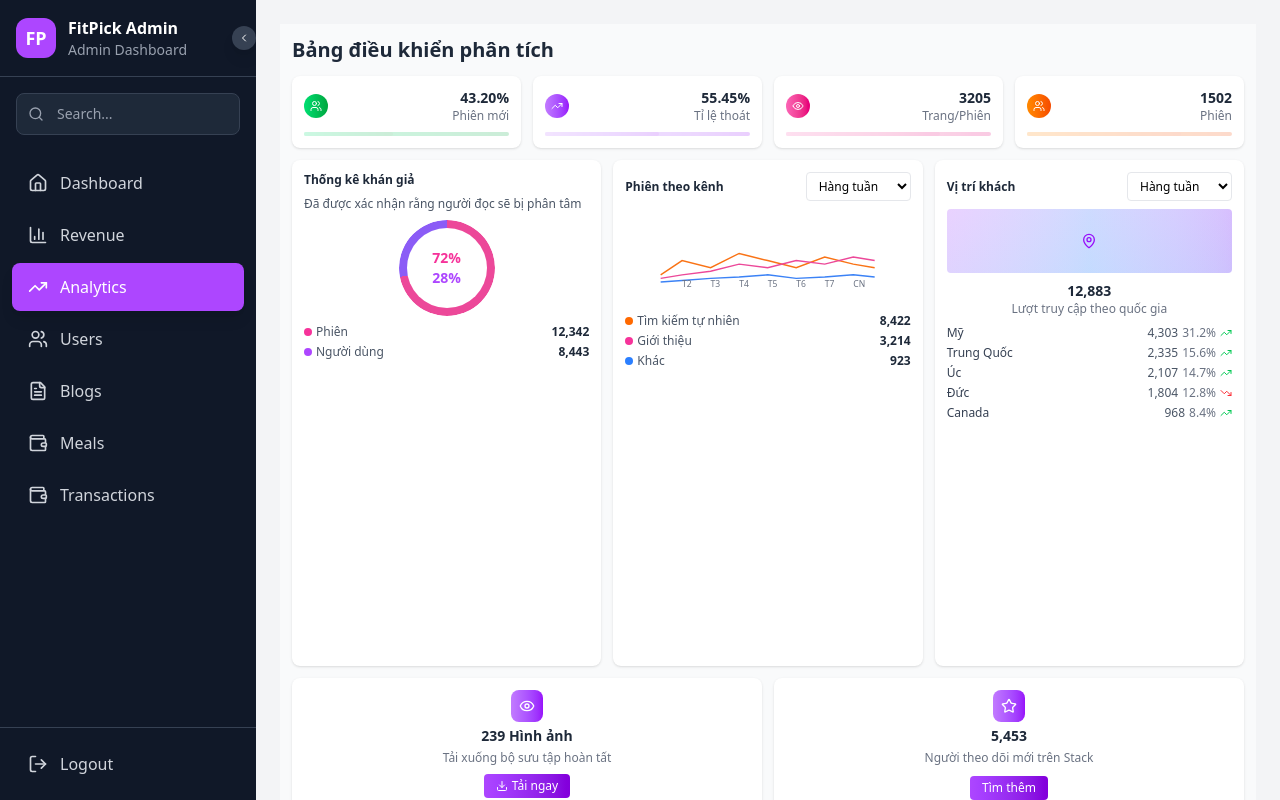
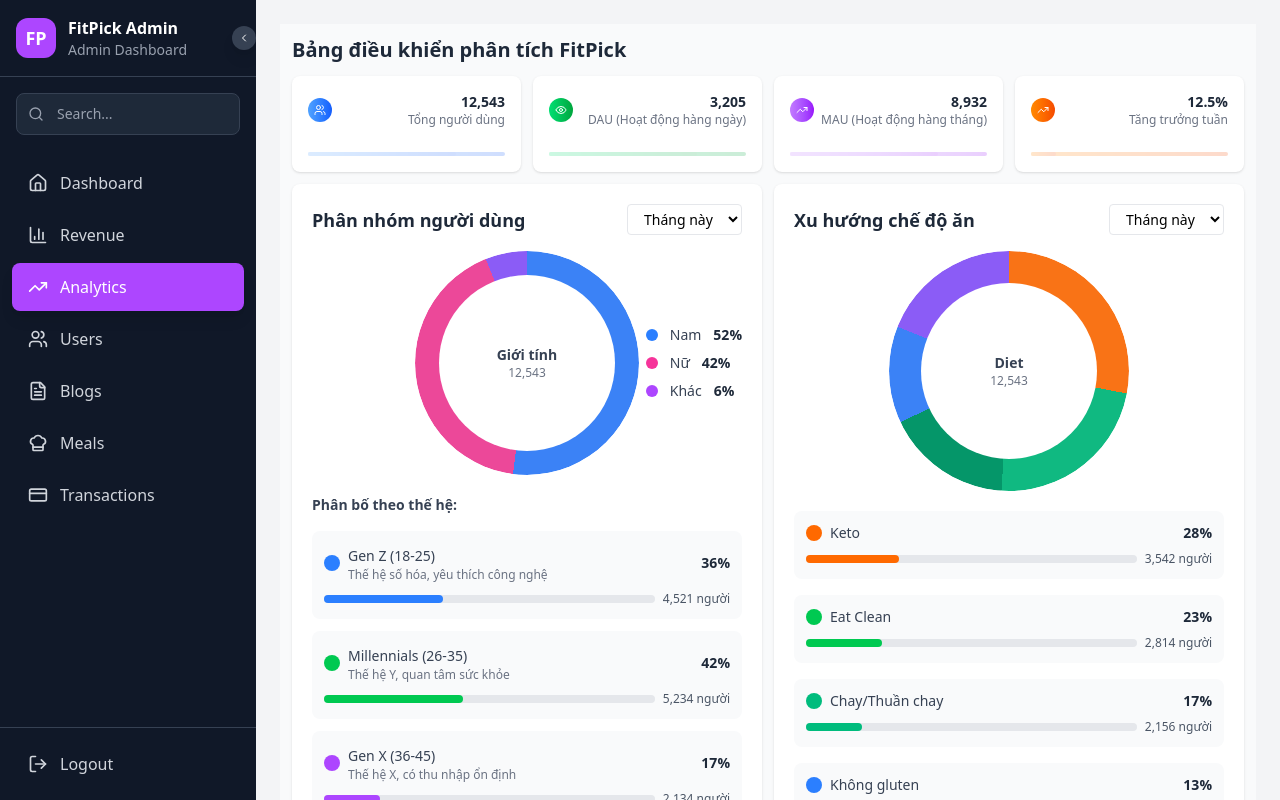
Before and after one commit to YunCt123/fitpick-admin, a React (Vite) app: page /dashboard/analytics in a window 1280 px wide. Built offline with nearby package versions, Linux system fonts and the light colour scheme; no server answers.

Commit message:
re_organize analytics

```diff
--- a/src/components/SideBar.tsx
+++ b/src/components/SideBar.tsx
@@ -6,11 +6,12 @@
   Users,
   TrendingUp,
   FileText,
-  Wallet,
   LogOut,
   Search,
   ChevronLeft,
-  ChevronRight
+  ChevronRight,
+  ChefHat,
+  CreditCard
 } from 'lucide-react';
 
 interface SideBarProps {
@@ -43,8 +44,8 @@
     { icon: TrendingUp, label: 'Analytics', path: '/dashboard/analytics' },
     { icon: Users, label: 'Users', path: '/dashboard/users' },
     { icon: FileText, label: 'Blogs', path: '/dashboard/blogs' },
-    { icon: Wallet, label: 'Meals', path: '/dashboard/meals' },
-    { icon: Wallet, label: 'Transactions', path: '/dashboard/transactions' },
+    { icon: ChefHat, label: 'Meals', path: '/dashboard/meals' },
+    { icon: CreditCard, label: 'Transactions', path: '/dashboard/transactions' },
 
   ];
 
--- a/src/pages/Analytics.tsx
+++ b/src/pages/Analytics.tsx
@@ -1,69 +1,109 @@
 import React from 'react';
-import { TrendingUp, TrendingDown, Users, Eye, MapPin, Download, Star } from 'lucide-react';
+import { TrendingUp, TrendingDown, Users, Eye } from 'lucide-react';
 
 const Analytics: React.FC = () => {
-  // Sample data for the analytics
+  // Sample data for the analytics - User Overview
   const kpiData = [
     {
-      title: 'Phiên mới',
-      value: '43.20%',
-      color: 'bg-gradient-to-r from-green-400 to-green-600',
+      title: 'Tổng người dùng',
+      value: '12,543',
+      color: 'bg-gradient-to-r from-blue-400 to-blue-600',
       icon: Users,
-      isPercentage: true
+      isPercentage: false
     },
     {
-      title: 'Tỉ lệ thoát',
-      value: '55.45%',
-      color: 'bg-gradient-to-r from-purple-400 to-purple-600',
-      icon: TrendingUp,
-      isPercentage: true
-    },
-    {
-      title: 'Trang/Phiên',
-      value: '3205',
-      color: 'bg-gradient-to-r from-pink-400 to-pink-600',
+      title: 'DAU (Hoạt động hàng ngày)',
+      value: '3,205',
+      color: 'bg-gradient-to-r from-green-400 to-green-600',
       icon: Eye,
       isPercentage: false
     },
     {
-      title: 'Phiên',
-      value: '1502',
+      title: 'MAU (Hoạt động hàng tháng)',
+      value: '8,932',
+      color: 'bg-gradient-to-r from-purple-400 to-purple-600',
+      icon: TrendingUp,
+      isPercentage: false
+    },
+    {
+      title: 'Tăng trưởng tuần',
+      value: '12.5%',
       color: 'bg-gradient-to-r from-orange-400 to-orange-600',
-      icon: Users,
-      isPercentage: false
+      icon: TrendingUp,
+      isPercentage: true
     }
   ];
 
-  const channelData = [
-    { name: 'Tìm kiếm tự nhiên', value: 8422, color: 'bg-orange-500' },
-    { name: 'Giới thiệu', value: 3214, color: 'bg-pink-500' },
-    { name: 'Khác', value: 923, color: 'bg-blue-500' }
+  const dietData = [
+    { name: 'Keto', value: 3542, percentage: 28, color: 'bg-orange-500' },
+    { name: 'Eat Clean', value: 2814, percentage: 23, color: 'bg-green-500' },
+    { name: 'Chay/Thuần chay', value: 2156, percentage: 17, color: 'bg-emerald-500' },
+    { name: 'Không gluten', value: 1654, percentage: 13, color: 'bg-blue-500' },
+    { name: 'Khác', value: 2377, percentage: 19, color: 'bg-purple-500' }
   ];
 
-  const audienceData = {
-    sessions: 12342,
-    users: 8443,
-    sessionsPercentage: 72,
-    usersPercentage: 28
+  const genderData = {
+    male: 6543,
+    female: 5234,
+    other: 766,
+    malePercentage: 52,
+    femalePercentage: 42,
+    otherPercentage: 6
   };
 
-  const countryData = [
-    { country: 'Mỹ', visits: 4303, percentage: 31.2, trend: 'up' },
-    { country: 'Trung Quốc', visits: 2335, percentage: 15.6, trend: 'up' },
-    { country: 'Úc', visits: 2107, percentage: 14.7, trend: 'up' },
-    { country: 'Đức', visits: 1804, percentage: 12.8, trend: 'down' },
-    { country: 'Canada', visits: 968, percentage: 8.4, trend: 'up' }
+  const ageGroups = [
+    {
+      name: 'Gen Z (18-25)',
+      count: 4521,
+      percentage: 36,
+      color: 'bg-blue-500',
+      description: 'Thế hệ số hóa, yêu thích công nghệ'
+    },
+    {
+      name: 'Millennials (26-35)',
+      count: 5234,
+      percentage: 42,
+      color: 'bg-green-500',
+      description: 'Thế hệ Y, quan tâm sức khỏe'
+    },
+    {
+      name: 'Gen X (36-45)',
+      count: 2134,
+      percentage: 17,
+      color: 'bg-purple-500',
+      description: 'Thế hệ X, có thu nhập ổn định'
+    },
+    {
+      name: 'Boomers (>45)',
+      count: 654,
+      percentage: 5,
+      color: 'bg-orange-500',
+      description: 'Thế hệ trưởng thành, quan tâm dinh dưỡng'
+    }
+  ];
+
+
+
+  const popularMeals = [
+    { name: 'Salad bơ', orders: 1523, percentage: 18.5, trend: 'up' },
+    { name: 'Gà nướng kiểu Địa Trung Hải', orders: 1342, percentage: 16.3, trend: 'up' },
+    { name: 'Cơm quinoa với rau củ', orders: 1156, percentage: 14.0, trend: 'up' },
+    { name: 'Smoothie xanh detox', orders: 987, percentage: 12.0, trend: 'down' },
+    { name: 'Cá hồi nướng', orders: 834, percentage: 10.1, trend: 'up' },
+    { name: 'Bánh yến mạch', orders: 723, percentage: 8.8, trend: 'up' },
+    { name: 'Súp lơ xanh', orders: 612, percentage: 7.4, trend: 'down' },
+    { name: 'Yogurt Hy Lạp', orders: 445, percentage: 5.4, trend: 'up' }
   ];
 
   return (
-    <div className="h-screen bg-gray-50 p-3 overflow-hidden flex flex-col">
-      <h1 className="text-xl font-bold text-gray-800 mb-3">Bảng điều khiển phân tích</h1>
+    <div className="min-h-screen bg-gray-50 p-3 overflow-y-auto">
+      <h1 className="text-xl font-bold text-gray-800 mb-3">Bảng điều khiển phân tích FitPick</h1>
 
       {/* KPI Cards */}
       <div className="grid grid-cols-4 gap-3 mb-3">
         {kpiData.map((kpi, index) => (
-          <div key={index} className="bg-white rounded-lg shadow-sm p-3 hover:shadow-md transition-shadow">
-            <div className="flex items-center justify-between mb-2">
+          <div key={index} className="bg-white rounded-lg shadow-sm p-4 hover:shadow-md transition-shadow">
+            <div className="flex items-center justify-between mb-6">
               <div className={`w-6 h-6 rounded-full ${kpi.color} flex items-center justify-center`}>
                 <kpi.icon className="w-3 h-3 text-white" />
               </div>
@@ -79,179 +119,217 @@
         ))}
       </div>
 
-      <div className="grid grid-cols-3 gap-3 mb-3 flex-1">
-        {/* Audience Metrics */}
-        <div className="bg-white rounded-lg shadow-sm p-3">
-          <h3 className="text-xs font-semibold text-gray-800 mb-2">Thống kê khán giả</h3>
-          <p className="text-xs text-gray-600 mb-2">Đã được xác nhận rằng người đọc sẽ bị phân tâm</p>
+      {/* Charts Section - Top */}
+      <div className="grid grid-cols-2 gap-3 mb-3">
+        {/* Gender & Age Demographics - Expanded */}
+        <div className="bg-white rounded-lg shadow-sm p-5">
+          <div className="flex items-center justify-between mb-4">
+            <h3 className="text-lg font-semibold text-gray-800">Phân nhóm người dùng</h3>
+            <select className="text-sm border border-gray-200 rounded px-3 py-1 focus:outline-none focus:ring-1 focus:ring-blue-500">
+              <option>Tháng này</option>
+              <option>Quý này</option>
+              <option>Năm nay</option>
+            </select>
+          </div>
 
-          <div className="relative w-24 h-24 mx-auto mb-2">
+          {/* Gender Chart with Absolute Info */}
+          <div className="relative mb-5">
+            {/* Gender Chart - Centered */}
+            <div className="relative w-56 h-56 mx-auto">
               <div className="w-full h-full rounded-full relative overflow-hidden">
                 <div
-                className="absolute inset-0 rounded-full bg-gradient-to-r from-pink-400 to-pink-600"
+                  className="absolute inset-0 rounded-full"
                   style={{
-                  background: `conic-gradient(#ec4899 0% ${audienceData.sessionsPercentage}%, #8b5cf6 ${audienceData.sessionsPercentage}% 100%)`
+                    background: `conic-gradient(#3b82f6 0% ${genderData.malePercentage}%, #ec4899 ${genderData.malePercentage}% ${genderData.malePercentage + genderData.femalePercentage}%, #8b5cf6 ${genderData.malePercentage + genderData.femalePercentage}% 100%)`
                   }}
                 ></div>
-              <div className="absolute inset-2 bg-white rounded-full flex items-center justify-center">
+                <div className="absolute inset-6 bg-white rounded-full flex items-center justify-center">
                   <div className="text-center">
-                  <div className="text-sm font-bold text-pink-500">{audienceData.sessionsPercentage}%</div>
-                  <div className="text-sm font-bold text-purple-500">{audienceData.usersPercentage}%</div>
+                    <div className="text-sm font-bold text-gray-700">Giới tính</div>
+                    <div className="text-xs text-gray-500">{(genderData.male + genderData.female + genderData.other).toLocaleString()}</div>
                   </div>
                 </div>
               </div>
             </div>
 
-          <div className="space-y-1">
-            <div className="flex items-center justify-between">
-              <div className="flex items-center space-x-1">
-                <div className="w-2 h-2 rounded-full bg-pink-500"></div>
-                <span className="text-xs text-gray-600">Phiên</span>
+            {/* Absolute Positioned Gender Info - Right Side */}
+            <div className="absolute right-0 top-1/2 transform -translate-y-1/2 space-y-2">
+              <div className="flex items-center space-x-3">
+                <div className="w-3 h-3 rounded-full bg-blue-500"></div>
+                <span className="text-sm text-gray-700">Nam</span>
+                <span className="text-sm font-bold text-gray-800">{genderData.malePercentage}%</span>
               </div>
-              <span className="text-xs font-semibold text-gray-800">{audienceData.sessions.toLocaleString()}</span>
+
+              <div className="flex items-center space-x-3">
+                <div className="w-3 h-3 rounded-full bg-pink-500"></div>
+                <span className="text-sm text-gray-700">Nữ</span>
+                <span className="text-sm font-bold text-gray-800">{genderData.femalePercentage}%</span>
               </div>
-            <div className="flex items-center justify-between">
-              <div className="flex items-center space-x-1">
-                <div className="w-2 h-2 rounded-full bg-purple-500"></div>
-                <span className="text-xs text-gray-600">Người dùng</span>
-              </div>
-              <span className="text-xs font-semibold text-gray-800">{audienceData.users.toLocaleString()}</span>
+
+              <div className="flex items-center space-x-3">
+                <div className="w-3 h-3 rounded-full bg-purple-500"></div>
+                <span className="text-sm text-gray-700">Khác</span>
+                <span className="text-sm font-bold text-gray-800">{genderData.otherPercentage}%</span>
               </div>
             </div>
           </div>
 
-        {/* Sessions by Channel */}
-        <div className="bg-white rounded-lg shadow-sm p-3">
+          {/* Age Groups Section */}
+            <h4 className="text-sm font-semibold text-gray-700 mb-4">Phân bố theo thế hệ:</h4>
+            <div className="space-y-3">
+              {ageGroups.map((group, index) => (
+                <div key={index} className="bg-gray-50 rounded-lg p-3">
                   <div className="flex items-center justify-between mb-2">
-            <h3 className="text-xs font-semibold text-gray-800">Phiên theo kênh</h3>
-            <select className="text-xs border border-gray-200 rounded px-2 py-1 focus:outline-none focus:ring-1 focus:ring-blue-500">
-              <option>Hàng tuần</option>
-              <option>Hàng tháng</option>
-              <option>Hàng năm</option>
-            </select>
-          </div>
-
-          {/* Chart area - simplified representation */}
-          <div className="h-24 mb-2 relative">
-            <svg className="w-full h-full" viewBox="0 0 400 90">
-              {/* Chart lines */}
-              <polyline
-                fill="none"
-                stroke="#f97316"
-                strokeWidth="2"
-                points="50,70 80,50 120,60 160,40 200,50 240,60 280,45 320,55 350,60"
-              />
-              <polyline
-                fill="none"
-                stroke="#ec4899"
-                strokeWidth="2"
-                points="50,75 80,70 120,65 160,55 200,60 240,50 280,55 320,45 350,50"
-              />
-              <polyline
-                fill="none"
-                stroke="#3b82f6"
-                strokeWidth="2"
-                points="50,80 80,78 120,75 160,73 200,70 240,75 280,73 320,70 350,73"
-              />
-
-              {/* Days labels */}
-              <text x="80" y="87" className="text-xs fill-gray-500">T2</text>
-              <text x="120" y="87" className="text-xs fill-gray-500">T3</text>
-              <text x="160" y="87" className="text-xs fill-gray-500">T4</text>
-              <text x="200" y="87" className="text-xs fill-gray-500">T5</text>
-              <text x="240" y="87" className="text-xs fill-gray-500">T6</text>
-              <text x="280" y="87" className="text-xs fill-gray-500">T7</text>
-              <text x="320" y="87" className="text-xs fill-gray-500">CN</text>
-            </svg>
-          </div>
-
-          <div className="space-y-1">
-            {channelData.map((channel, index) => (
-              <div key={index} className="flex items-center justify-between">
-                <div className="flex items-center space-x-1">
-                  <div className={`w-2 h-2 rounded-full ${channel.color}`}></div>
-                  <span className="text-xs text-gray-600">{channel.name}</span>
-                </div>
-                <span className="text-xs font-semibold text-gray-800">{channel.value.toLocaleString()}</span>
-              </div>
-            ))}
+                    <div className="flex items-center space-x-2">
+                      <div className={`w-4 h-4 rounded-full ${group.color}`}></div>
+                      <div>
+                        <span className="text-sm font-medium text-gray-700">{group.name}</span>
+                        <p className="text-xs text-gray-500">{group.description}</p>
                       </div>
                     </div>
-
-        {/* Visitor's Locations */}
-        <div className="bg-white rounded-lg shadow-sm p-3">
-          <div className="flex items-center justify-between mb-2">
-            <h3 className="text-xs font-semibold text-gray-800">Vị trí khách</h3>
-            <select className="text-xs border border-gray-200 rounded px-2 py-1 focus:outline-none focus:ring-1 focus:ring-blue-500">
-              <option>Hàng tuần</option>
-              <option>Hàng tháng</option>
-              <option>Hàng năm</option>
-            </select>
+                    <span className="text-sm font-bold text-gray-800">{group.percentage}%</span>
                   </div>
-
-          {/* World Map Placeholder */}
-          <div className="h-16 bg-gradient-to-br from-purple-100 to-blue-100 rounded mb-2 relative overflow-hidden">
-            <div className="absolute inset-0 bg-gradient-to-r from-purple-400 via-blue-400 to-purple-600 opacity-20"></div>
-            <div className="absolute top-1/2 left-1/2 transform -translate-x-1/2 -translate-y-1/2">
-              <MapPin className="w-4 h-4 text-purple-600" />
+                  <div className="flex items-center justify-between">
+                    <div className="w-full bg-gray-200 rounded-full h-2 mr-2">
+                      <div
+                        className={`h-2 rounded-full ${group.color}`}
+                        style={{ width: `${group.percentage}%` }}
+                      ></div>
                     </div>
-          </div>
-
-          <div className="text-center mb-2">
-            <div className="text-sm font-bold text-gray-800">12,883</div>
-            <div className="text-xs text-gray-500">Lượt truy cập theo quốc gia</div>
-          </div>
-
-          <div className="space-y-1">
-            {countryData.map((country, index) => (
-              <div key={index} className="flex items-center justify-between">
-                <div className="flex items-center space-x-1">
-                  <span className="text-xs text-gray-700 font-medium">{country.country}</span>
-                </div>
-                <div className="flex items-center space-x-1">
-                  <span className="text-xs text-gray-600">{country.visits.toLocaleString()}</span>
-                  <div className="flex items-center space-x-1">
-                    <span className="text-xs text-gray-500">{country.percentage}%</span>
-                    {country.trend === 'up' ? (
-                      <TrendingUp className="w-3 h-3 text-green-500" />
-                    ) : (
-                      <TrendingDown className="w-3 h-3 text-red-500" />
-                    )}
-                  </div>
+                    <span className="text-xs text-gray-600 min-w-fit">{group.count.toLocaleString()} người</span>
                   </div>
                 </div>
               ))}
             </div>
+
+          {/* Summary Stats */}
+          <div className="mt-4 pt-4 border-t">
+            <div className="text-center">
+              <div className="text-sm text-gray-600">Nhóm tuổi phổ biến nhất</div>
+              <div className="text-lg font-bold text-green-600">Millennials (42%)</div>
+            </div>
           </div>
         </div>
 
-      {/* Bottom Cards */}
-      <div className="grid grid-cols-2 gap-3">
-        {/* Pictures Card */}
-        <div className="bg-white rounded-lg shadow-sm p-3 text-center">
-          <div className="w-8 h-8 bg-gradient-to-r from-purple-400 to-purple-600 rounded-lg mx-auto mb-1 flex items-center justify-center">
-            <Eye className="w-4 h-4 text-white" />
-          </div>
-          <div className="text-sm font-bold text-gray-800 mb-1">239 Hình ảnh</div>
-          <p className="text-xs text-gray-500 mb-2">Tải xuống bộ sưu tập hoàn tất</p>
-          <button className="bg-gradient-to-r from-purple-500 to-purple-700 text-white px-3 py-1 rounded text-xs font-medium hover:from-purple-600 hover:to-purple-800 transition-all flex items-center space-x-1 mx-auto">
-            <Download className="w-3 h-3" />
-            <span>Tải ngay</span>
-          </button>
+        {/* Diet Preferences - Expanded */}
+        <div className="bg-white rounded-lg shadow-sm p-5">
+          <div className="flex items-center justify-between mb-4">
+            <h3 className="text-lg font-semibold text-gray-800">Xu hướng chế độ ăn</h3>
+            <select className="text-sm border border-gray-200 rounded px-3 py-1 focus:outline-none focus:ring-1 focus:ring-blue-500">
+              <option>Tháng này</option>
+              <option>Quý này</option>
+              <option>Năm nay</option>
+            </select>
           </div>
 
-        {/* New Followers Card */}
-        <div className="bg-white rounded-lg shadow-sm p-3 text-center">
-          <div className="w-8 h-8 bg-gradient-to-r from-purple-400 to-purple-600 rounded-lg mx-auto mb-1 flex items-center justify-center">
-            <Star className="w-4 h-4 text-white" />
-          </div>
-          <div className="text-sm font-bold text-gray-800 mb-1">5,453</div>
-          <p className="text-xs text-gray-500 mb-2">Người theo dõi mới trên Stack</p>
-          <button className="bg-gradient-to-r from-purple-500 to-purple-700 text-white px-3 py-1 rounded text-xs font-medium hover:from-purple-600 hover:to-purple-800 transition-all">
-            Tìm thêm
-          </button>
+          {/* Pie Chart representation - Larger */}
+          <div className="relative w-60 h-60 mx-auto mb-5">
+            <div className="w-full h-full rounded-full relative overflow-hidden">
+              <div
+                className="absolute inset-0 rounded-full"
+                style={{
+                  background: `conic-gradient(
+                    #f97316 0% 28%,
+                    #10b981 28% 51%,
+                    #059669 51% 68%,
+                    #3b82f6 68% 81%,
+                    #8b5cf6 81% 100%
+                  )`
+                }}
+              ></div>
+              <div className="absolute inset-8 bg-white rounded-full flex items-center justify-center">
+                <div className="text-center">
+                  <div className="text-sm font-bold text-gray-700">Diet</div>
+                  <div className="text-xs text-gray-500">{dietData.reduce((sum, diet) => sum + diet.value, 0).toLocaleString()}</div>
                 </div>
               </div>
+            </div>
+          </div>
+
+          {/* Enhanced Diet Data Display */}
+          <div className="space-y-4">
+            {dietData.map((diet, index) => (
+              <div key={index} className="bg-gray-50 rounded-lg p-3">
+                <div className="flex items-center justify-between mb-2">
+                  <div className="flex items-center space-x-2">
+                    <div className={`w-4 h-4 rounded-full ${diet.color}`}></div>
+                    <span className="text-sm font-medium text-gray-700">{diet.name}</span>
+                  </div>
+                  <span className="text-sm font-bold text-gray-800">{diet.percentage}%</span>
+                </div>
+                <div className="flex items-center justify-between">
+                  <div className="w-full bg-gray-200 rounded-full h-2 mr-2">
+                    <div
+                      className={`h-2 rounded-full ${diet.color}`}
+                      style={{ width: `${diet.percentage}%` }}
+                    ></div>
+                  </div>
+                  <span className="text-xs text-gray-600 min-w-fit">{diet.value.toLocaleString()} người</span>
+                </div>
+              </div>
+            ))}
+          </div>
+
+          {/* Summary Stats */}
+          <div className="mt-5 pt-4 border-t">
+            <div className="text-center">
+              <div className="text-sm text-gray-600">Chế độ ăn phổ biến nhất</div>
+              <div className="text-lg font-bold text-orange-600">Keto (28%)</div>
+            </div>
+          </div>
+        </div>
+      </div>
+
+      {/* Table Section - Bottom */}
+      <div className="bg-white rounded-lg shadow-sm p-4 mb-4">
+        <div className="flex items-center justify-between mb-4">
+          <h3 className="text-lg font-semibold text-gray-800">Top món ăn phổ biến</h3>
+          <select className="text-sm border border-gray-200 rounded px-3 py-2 focus:outline-none focus:ring-2 focus:ring-blue-500">
+            <option>Tuần này</option>
+            <option>Tháng này</option>
+            <option>Quý này</option>
+          </select>
+        </div>
+
+        <div className="text-center mb-4">
+          <div className="text-2xl font-bold text-gray-800">8,622</div>
+          <div className="text-sm text-gray-500">Tổng lượt đặt món trong tuần</div>
+        </div>
+
+        {/* Table */}
+        <div className="overflow-x-auto">
+          <table className="w-full">
+            <thead>
+              <tr className="border-b-2 border-gray-200">
+                <th className="text-left py-3 px-2 text-gray-600 font-semibold">#</th>
+                <th className="text-left py-3 px-2 text-gray-600 font-semibold">Tên món</th>
+                <th className="text-right py-3 px-2 text-gray-600 font-semibold">Đơn hàng</th>
+                <th className="text-right py-3 px-2 text-gray-600 font-semibold">Tỷ lệ</th>
+                <th className="text-right py-3 px-2 text-gray-600 font-semibold">Xu hướng</th>
+              </tr>
+            </thead>
+            <tbody>
+              {popularMeals.map((meal, index) => (
+                <tr key={index} className="border-b border-gray-100 hover:bg-gray-50 transition-colors">
+                  <td className="py-3 px-2 font-semibold text-gray-500 text-lg">{index + 1}</td>
+                  <td className="py-3 px-2 text-gray-700 font-medium">{meal.name}</td>
+                  <td className="py-3 px-2 text-right text-gray-600 font-semibold">{meal.orders.toLocaleString()}</td>
+                  <td className="py-3 px-2 text-right text-gray-600 font-semibold">{meal.percentage}%</td>
+                  <td className="py-3 px-2 text-right">
+                    {meal.trend === 'up' ? (
+                      <TrendingUp className="w-5 h-5 text-green-500 inline" />
+                    ) : (
+                      <TrendingDown className="w-5 h-5 text-red-500 inline" />
+                    )}
+                  </td>
+                </tr>
+              ))}
+            </tbody>
+          </table>
+        </div>
+      </div>
+
+
     </div>
   );
 };
```
Lines whose indentation alone changed are shown as unchanged.
